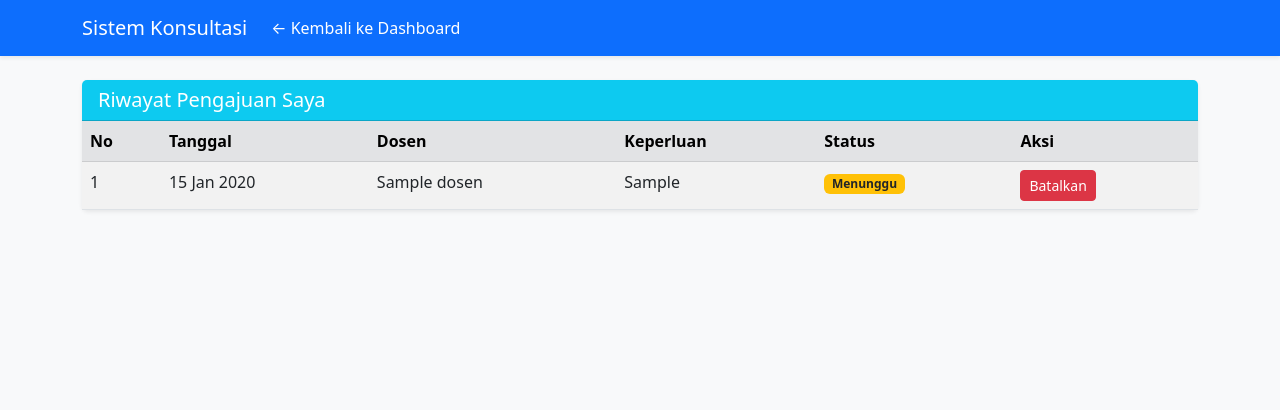
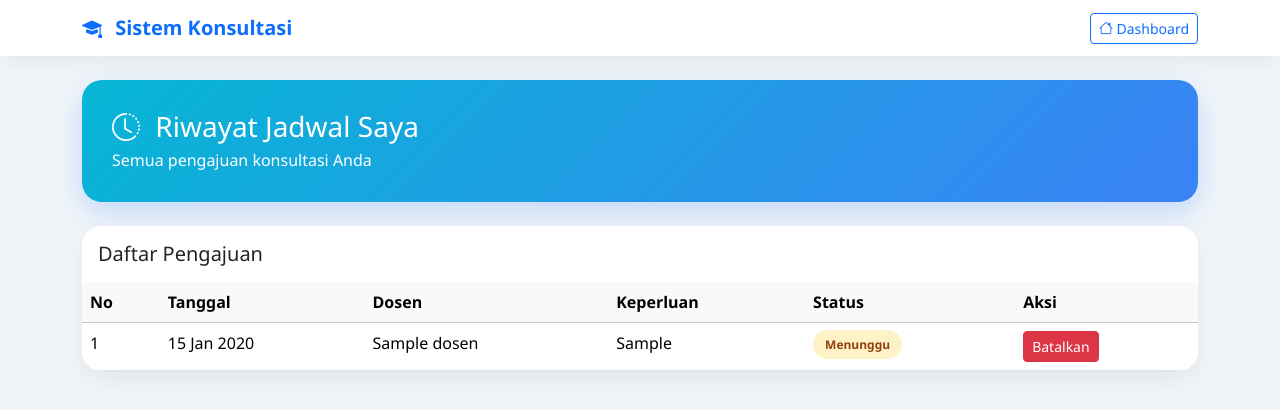
Before and after one commit to xinrilie/Consultation-system, a PHP site: page /jadwal_saya.php in a window 1280 px wide. Shown: the top 410 px of the page. Run offline with PHP 8.4, Linux system fonts and the light colour scheme; the visitor is signed in with stand-in values (Sample User, id 1); tables that the repository leaves empty or names only in its code hold one stand-in row (values such as "Sample post"); some libraries are stand-ins or nearby versions.

Commit message:
Update jadwal_saya.php

```diff
--- a/jadwal_konsultasi/jadwal_saya.php
+++ b/jadwal_konsultasi/jadwal_saya.php
@@ -10,17 +10,23 @@ if (!isset($_SESSION['id_user']) || $_SESSION['role'] != 'mahasiswa') {
 $id_user_login = $_SESSION['id_user'];
 
 if (isset($_GET['batal'])) {
+
     $id_jadwal = $_GET['batal'];
-    $query_hapus = "DELETE FROM jadwal WHERE id_jadwal = '$id_jadwal' AND id_user = '$id_user_login' AND status = 'Menunggu'";
+
+    $query_hapus = "DELETE FROM jadwal
+                    WHERE id_jadwal = '$id_jadwal'
+                    AND id_user = '$id_user_login'
+                    AND status = 'Menunggu'";
+
     if (mysqli_query($koneksi, $query_hapus)) {
-        echo "<script src='https://cdn.jsdelivr.net/npm/sweetalert2@11'></script>";
-        echo "<script>
-            document.addEventListener('DOMContentLoaded', function() {
-                Swal.fire({ icon: 'success', title: 'Dibatalkan!', text: 'Jadwal berhasil dibatalkan.', showConfirmButton: false, timer: 1500 }).then(() => {
-                    window.location.href = 'jadwal_saya.php';
-                });
-            });
-        </script>";
+
+        $_SESSION['notif'] = [
+            "icon" => "success",
+            "title" => "Berhasil!",
+            "text"  => "Jadwal berhasil dibatalkan"
+        ];
+
+        header("Location: jadwal_saya.php");
         exit;
     }
 }
@@ -31,32 +37,117 @@ if (isset($_GET['batal'])) {
 <head>
 <meta charset="UTF-8">
 <meta name="viewport" content="width=device-width, initial-scale=1.0">
+
 <title>Riwayat Jadwal Saya</title>
-    <link href="https://cdn.jsdelivr.net/npm/bootstrap@5.3.0/dist/css/bootstrap.min.css" rel="stylesheet">
+
+<link href="https://cdn.jsdelivr.net/npm/bootstrap@5.3.3/dist/css/bootstrap.min.css" rel="stylesheet">
+<link href="https://cdn.jsdelivr.net/npm/bootstrap-icons@1.11.3/font/bootstrap-icons.css" rel="stylesheet">
+
+<style>
+
+body{
+    background:#f1f5f9;
+    font-family:'Segoe UI',sans-serif;
+}
+
+/* NAVBAR */
+.navbar-custom{
+    background:white;
+    box-shadow:0 5px 20px rgba(0,0,0,.06);
+}
+
+/* HEADER */
+.page-header{
+    background:linear-gradient(135deg,#06b6d4,#3b82f6);
+    color:white;
+    padding:30px;
+    border-radius:20px;
+    box-shadow:0 10px 30px rgba(59,130,246,.25);
+}
+
+/* CARD */
+.main-card{
+    border:none;
+    border-radius:20px;
+    overflow:hidden;
+    box-shadow:0 10px 25px rgba(0,0,0,.06);
+}
+
+/* STATUS */
+.status{
+    padding:6px 12px;
+    border-radius:20px;
+    font-size:12px;
+    font-weight:600;
+}
+
+.s-wait{background:#fef3c7;color:#92400e;}
+.s-acc{background:#dcfce7;color:#166534;}
+.s-reject{background:#fee2e2;color:#991b1b;}
+
+/* EMPTY */
+.empty{
+    padding:40px;
+    text-align:center;
+    color:#64748b;
+}
+
+</style>
 </head>
-<body class="bg-light">
 
-<nav class="navbar navbar-expand-lg navbar-dark bg-primary shadow-sm mb-4">
+<body>
+
+<!-- NAVBAR -->
+<nav class="navbar navbar-expand-lg navbar-custom">
+
     <div class="container">
-        <a class="navbar-brand" href="dashboard.php">Sistem Konsultasi</a>
-        <button class="navbar-toggler" type="button" data-bs-toggle="collapse" data-bs-target="#navbarNav">
-            <span class="navbar-toggler-icon"></span>
-        </button>
-        <div class="collapse navbar-collapse" id="navbarNav">
-            <ul class="navbar-nav me-auto">
-                <li class="nav-item"><a class="nav-link text-white" href="dashboard.php">&larr; Kembali ke Dashboard</a></li>
-            </ul>
+
+        <a class="navbar-brand fw-bold text-primary" href="dashboard.php">
+            <i class="bi bi-mortarboard-fill me-2"></i>
+            Sistem Konsultasi
+        </a>
+
+        <div class="ms-auto">
+
+            <a href="dashboard.php" class="btn btn-outline-primary btn-sm">
+                <i class="bi bi-house"></i> Dashboard
+            </a>
+
         </div>
+
     </div>
+
 </nav>
 
-<div class="container">
-    <div class="card shadow-sm border-0">
-        <div class="card-header bg-info text-white"><h5 class="mb-0">Riwayat Pengajuan Saya</h5></div>
-        <div class="card-body p-0">
+<div class="container py-4">
+
+<!-- HEADER -->
+<div class="page-header mb-4">
+
+    <h3 class="mb-1">
+        <i class="bi bi-clock-history me-2"></i>
+        Riwayat Jadwal Saya
+    </h3>
+
+    <p class="mb-0">
+        Semua pengajuan konsultasi Anda
+    </p>
+
+</div>
+
+<!-- TABLE -->
+<div class="card main-card">
+
+    <div class="card-header bg-white border-0 p-3">
+        <h5 class="mb-0">Daftar Pengajuan</h5>
+    </div>
+
     <div class="table-responsive">
-                <table class="table table-striped table-hover m-0" style="min-width: 600px;">
-                    <thead class="table-secondary">
+
+        <table class="table table-hover mb-0">
+
+            <thead class="table-light">
+
                 <tr>
                     <th>No</th>
                     <th>Tanggal</th>
@@ -65,65 +156,135 @@ if (isset($_GET['batal'])) {
                     <th>Status</th>
                     <th>Aksi</th>
                 </tr>
+
             </thead>
+
             <tbody>
+
             <?php
             $no = 1;
-                        $query = "SELECT jadwal.*, dosen.nama_dosen FROM jadwal JOIN dosen ON jadwal.id_dosen = dosen.id_dosen WHERE jadwal.id_user = '$id_user_login' ORDER BY jadwal.tgl_konsultasi DESC";
-                        $result = mysqli_query($koneksi, $query);
 
-                        if (mysqli_num_rows($result) > 0) {
-                            while ($row = mysqli_fetch_assoc($result)):
+            $query = "SELECT jadwal.*, dosen.nama_dosen
+                      FROM jadwal
+                      JOIN dosen ON jadwal.id_dosen = dosen.id_dosen
+                      WHERE jadwal.id_user = '$id_user_login'
+                      ORDER BY jadwal.tgl_konsultasi DESC";
+
+            $result = mysqli_query($koneksi,$query);
+
+            if(mysqli_num_rows($result) > 0):
+
+                while($row = mysqli_fetch_assoc($result)):
             ?>
+
             <tr>
-                            <td><?= $no++; ?></td>
-                            <td><?= date('d M Y', strtotime($row['tgl_konsultasi'])); ?></td>
-                            <td><?= $row['nama_dosen']; ?></td>
-                            <td><?= $row['keperluan']; ?></td>
+
+                <td><?= $no++ ?></td>
+
                 <td>
-                                <?php
-                                    if ($row['status'] == 'Menunggu') echo "<span class='badge bg-warning text-dark'>Menunggu</span>";
-                                    elseif ($row['status'] == 'Disetujui') echo "<span class='badge bg-success'>Disetujui</span>";
-                                    else echo "<span class='badge bg-danger'>Ditolak</span>";
-                                ?>
+                    <?= date('d M Y', strtotime($row['tgl_konsultasi'])) ?>
                 </td>
+
                 <td>
-                                <?php if ($row['status'] == 'Menunggu'): ?>
-                                    <a href="jadwal_saya.php?batal=<?= $row['id_jadwal']; ?>" class="btn btn-danger btn-sm btn-batal">Batalkan</a>
+                    <?= htmlspecialchars($row['nama_dosen']) ?>
+                </td>
+
+                <td>
+                    <?= htmlspecialchars($row['keperluan']) ?>
+                </td>
+
+                <td>
+
+                    <?php if($row['status']=='Menunggu'): ?>
+                        <span class="status s-wait">Menunggu</span>
+
+                    <?php elseif($row['status']=='Disetujui'): ?>
+                        <span class="status s-acc">Disetujui</span>
+
                     <?php else: ?>
-                                    <span class="text-muted"><small>Selesai</small></span>
+                        <span class="status s-reject">Ditolak</span>
                     <?php endif; ?>
+
+                </td>
+
+                <td>
+
+                    <?php if($row['status']=='Menunggu'): ?>
+
+                        <a href="?batal=<?= $row['id_jadwal'] ?>"
+                           class="btn btn-danger btn-sm btn-batal">
+                            Batalkan
+                        </a>
+
+                    <?php else: ?>
+
+                        <span class="text-muted">Selesai</span>
+
+                    <?php endif; ?>
+
+                </td>
+
+            </tr>
+
+            <?php endwhile; else: ?>
+
+            <tr>
+                <td colspan="6">
+                    <div class="empty">
+                        <i class="bi bi-inbox fs-1"></i>
+                        <p class="mt-2 mb-0">Belum ada riwayat jadwal</p>
+                    </div>
                 </td>
             </tr>
-                        <?php endwhile; } else { echo "<tr><td colspan='6' class='text-center'>Belum ada riwayat.</td></tr>"; } ?>
+
+            <?php endif; ?>
+
             </tbody>
+
         </table>
-            </div>
-        </div>
-    </div>
+
     </div>
 
-<script src="https://cdn.jsdelivr.net/npm/bootstrap@5.3.0/dist/js/bootstrap.bundle.min.js"></script>
+</div>
+
+</div>
+
+<script src="https://cdn.jsdelivr.net/npm/bootstrap@5.3.3/dist/js/bootstrap.bundle.min.js"></script>
 <script src="https://cdn.jsdelivr.net/npm/sweetalert2@11"></script>
+
+<!-- KONFIRMASI BATAL -->
 <script>
-    document.querySelectorAll('.btn-batal').forEach(button => {
-        button.addEventListener('click', function(e) {
+document.querySelectorAll('.btn-batal').forEach(btn=>{
+    btn.addEventListener('click', function(e){
         e.preventDefault();
-            const url = this.getAttribute('href');
+        const url = this.href;
+
         Swal.fire({
-                title: 'Batalkan Pengajuan?',
-                text: "Anda akan membatalkan jadwal ini.",
-                icon: 'question',
-                showCancelButton: true,
-                confirmButtonColor: '#dc3545',
-                cancelButtonColor: '#6c757d',
-                confirmButtonText: 'Ya, Batalkan',
-                cancelButtonText: 'Tidak'
-            }).then((result) => {
-                if (result.isConfirmed) { window.location.href = url; }
-            })
+            title:'Batalkan pengajuan?',
+            text:'Data akan dihapus dari sistem',
+            icon:'warning',
+            showCancelButton:true,
+            confirmButtonText:'Ya, batalkan',
+            confirmButtonColor:'#dc2626'
+        }).then(res=>{
+            if(res.isConfirmed) window.location=url;
+        });
     });
 });
 </script>
+
+<!-- NOTIF -->
+<?php if(isset($_SESSION['notif'])): ?>
+<script>
+Swal.fire({
+    icon:'<?= $_SESSION['notif']['icon'] ?>',
+    title:'<?= $_SESSION['notif']['title'] ?>',
+    text:'<?= $_SESSION['notif']['text'] ?>',
+    timer:2000,
+    showConfirmButton:false
+});
+</script>
+<?php unset($_SESSION['notif']); endif; ?>
+
 </body>
 </html>
```
Lines whose indentation alone changed are shown as unchanged.
